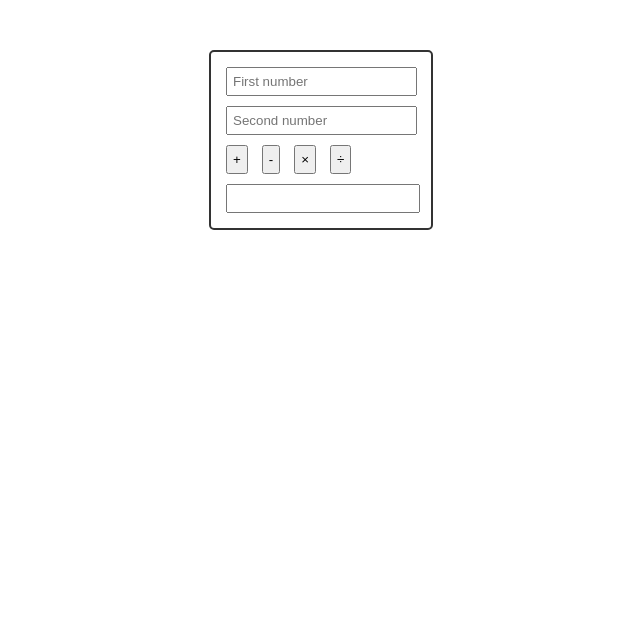
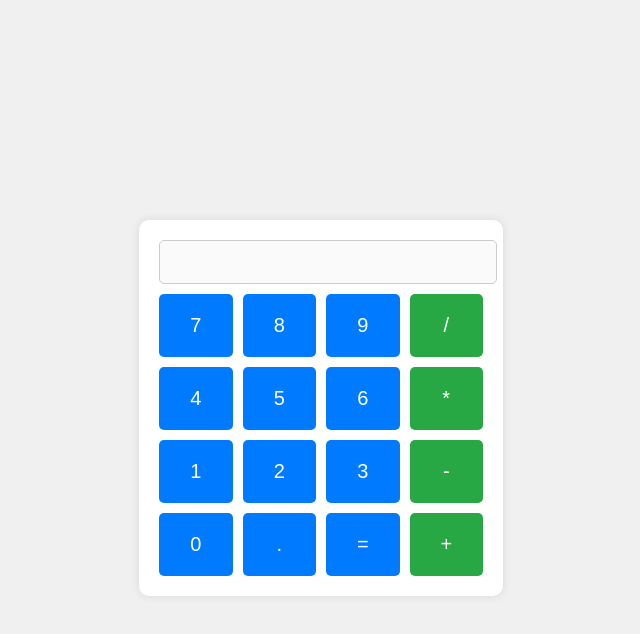
Before and after one commit to somethingsfunneh/Calculator, a plain HTML site: page index.html in a window 1280 px wide. Shown: the whole page, without its empty margins (319-959 px from the left). Drawn offline with Linux system fonts and the light colour scheme.

Commit message:
Update index.html

```diff
--- a/index.html
+++ b/index.html
@@ -1,64 +1,131 @@
 <!DOCTYPE html>
 <html>
 <head>
-    <title>My Simple Calculator</title>
+    <title>Simple Calculator</title>
     <style>
+        body {
+            font-family: Arial, sans-serif;
+            display: flex;
+            justify-content: center;
+            align-items: center;
+            height: 100vh;
+            background-color: #f0f0f0;
+        }
         .calculator {
-            width: 200px;
-            margin: 50px auto;
-            padding: 10px;
-            border: 2px solid #333;
+            background-color: #fff;
+            padding: 20px;
+            border-radius: 10px;
+            box-shadow: 0 0 10px rgba(0, 0, 0, 0.1);
+        }
+        .display {
+            width: 100%;
+            height: 40px;
+            font-size: 1.5em;
+            text-align: right;
+            margin-bottom: 10px;
+            padding-right: 10px;
+            border: 1px solid #ccc;
             border-radius: 5px;
         }
-        input, button {
-            margin: 5px;
-            padding: 5px;
+        .buttons {
+            display: grid;
+            grid-template-columns: repeat(4, 1fr);
+            gap: 10px;
         }
-        #result {
-            width: 180px;
+        .button {
+            padding: 20px;
+            font-size: 1.25em;
+            background-color: #007bff;
+            color: #fff;
+            border: none;
+            border-radius: 5px;
+            cursor: pointer;
+            transition: background-color 0.3s;
+        }
+        .button:hover {
+            background-color: #0056b3;
+        }
+        .button.operator {
+            background-color: #28a745;
+        }
+        .button.operator:hover {
+            background-color: #218838;
         }
     </style>
 </head>
 <body>
     <div class="calculator">
-        <input type="number" id="num1" placeholder="First number">
-        <input type="number" id="num2" placeholder="Second number">
-        <br>
-        <button onclick="add()">+</button>
-        <button onclick="subtract()">-</button>
-        <button onclick="multiply()">×</button>
-        <button onclick="divide()">÷</button>
-        <br>
-        <input type="text" id="result" readonly>
+        <input type="text" class="display" id="display" disabled>
+        <div class="buttons">
+            <button class="button" onclick="appendNumber('7')">7</button>
+            <button class="button" onclick="appendNumber('8')">8</button>
+            <button class="button" onclick="appendNumber('9')">9</button>
+            <button class="button operator" onclick="setOperator('/')">/</button>
+            <button class="button" onclick="appendNumber('4')">4</button>
+            <button class="button" onclick="appendNumber('5')">5</button>
+            <button class="button" onclick="appendNumber('6')">6</button>
+            <button class="button operator" onclick="setOperator('*')">*</button>
+            <button class="button" onclick="appendNumber('1')">1</button>
+            <button class="button" onclick="appendNumber('2')">2</button>
+            <button class="button" onclick="appendNumber('3')">3</button>
+            <button class="button operator" onclick="setOperator('-')">-</button>
+            <button class="button" onclick="appendNumber('0')">0</button>
+            <button class="button" onclick="appendNumber('.')">.</button>
+            <button class="button" onclick="calculate()">=</button>
+            <button class="button operator" onclick="setOperator('+')">+</button>
+        </div>
     </div>
+    <script>
+        let display = document.getElementById('display');
+        let currentOperand = '';
+        let previousOperand = '';
+        let operator = null;
 
-    <script>
-        function add() {
-            let num1 = document.getElementById("num1").value;
-            let num2 = document.getElementById("num2").value;
-            document.getElementById("result").value = Number(num1) + Number(num2);
+        function appendNumber(number) {
+            if (number === '.' && currentOperand.includes('.')) return;
+            currentOperand += number;
+            updateDisplay();
         }
 
-        function subtract() {
-            let num1 = document.getElementById("num1").value;
-            let num2 = document.getElementById("num2").value;
-            document.getElementById("result").value = Number(num1) - Number(num2);
+        function setOperator(op) {
+            if (currentOperand === '') return;
+            if (previousOperand !== '') {
+                calculate();
+            }
+            operator = op;
+            previousOperand = currentOperand;
+            currentOperand = '';
         }
 
-        function multiply() {
-            let num1 = document.getElementById("num1").value;
-            let num2 = document.getElementById("num2").value;
-            document.getElementById("result").value = Number(num1) * Number(num2);
+        function calculate() {
+            let result;
+            const prev = parseFloat(previousOperand);
+            const current = parseFloat(currentOperand);
+            if (isNaN(prev) || isNaN(current)) return;
+            switch (operator) {
+                case '+':
+                    result = prev + current;
+                    break;
+                case '-':
+                    result = prev - current;
+                    break;
+                case '*':
+                    result = prev * current;
+                    break;
+                case '/':
+                    result = prev / current;
+                    break;
+                default:
+                    return;
+            }
+            currentOperand = result;
+            operator = null;
+            previousOperand = '';
+            updateDisplay();
         }
 
-        function divide() {
-            let num1 = document.getElementById("num1").value;
-            let num2 = document.getElementById("num2").value;
-            if(num2 == 0) {
-                document.getElementById("result").value = "Cannot divide by zero";
-            } else {
-                document.getElementById("result").value = Number(num1) / Number(num2);
-            }
+        function updateDisplay() {
+            display.value = currentOperand;
         }
     </script>
 </body>
```
